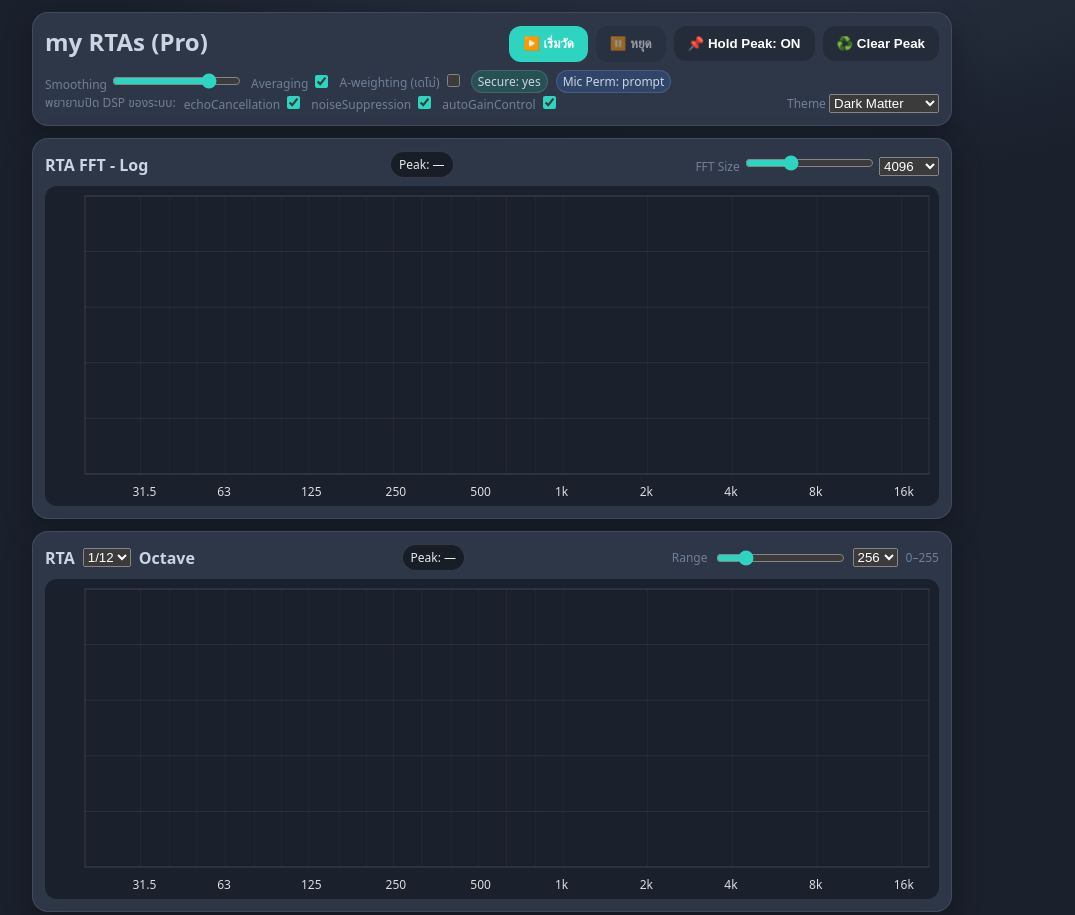
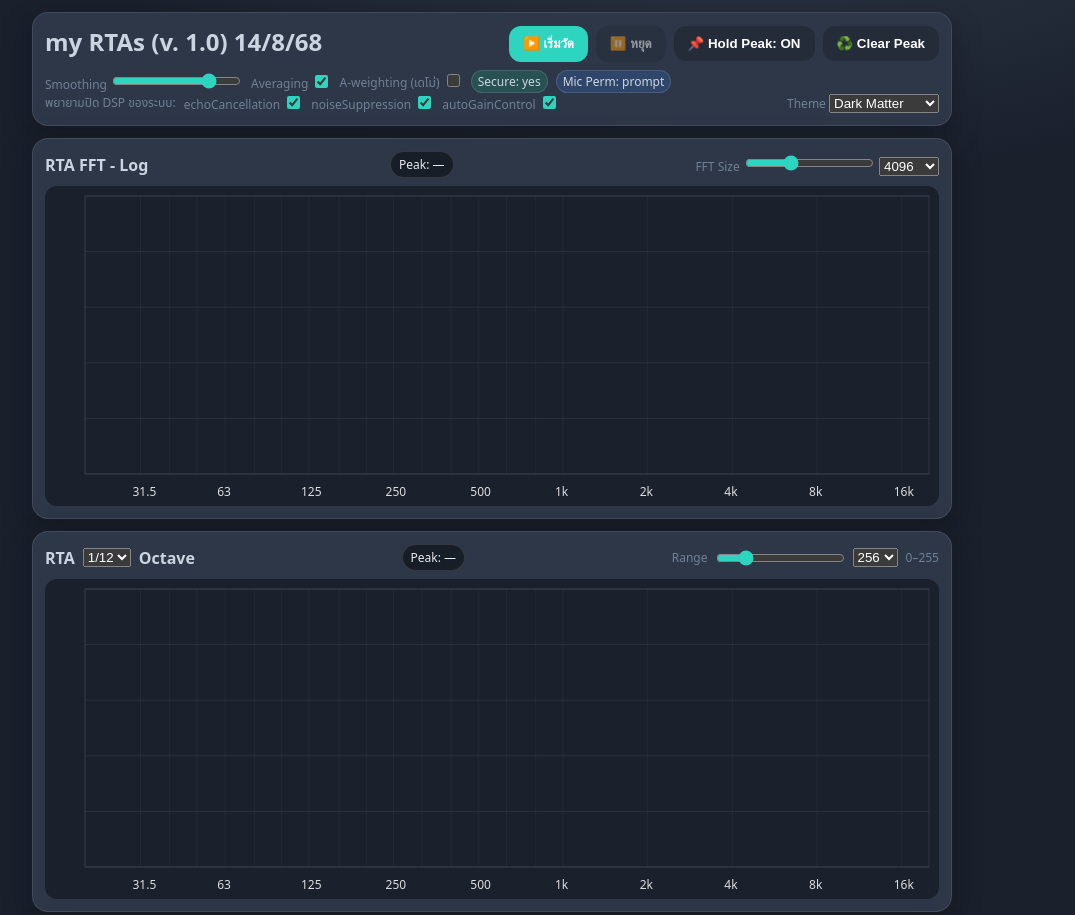
Before and after one commit to Tar4AI/beta, a plain HTML site: page index.html in a window 1280 px wide. Shown: the top 915 px of the page, without its empty margins (148-1223 px from the left). Drawn offline with Linux system fonts and the light colour scheme.

Commit message:
เพิ่มกำกับเวลา

```diff
--- a/index.html
+++ b/index.html
@@ -127,7 +127,7 @@
 
     <div class="card">
       <div class="row" style="justify-content:space-between;align-items:center;">
-        <h2 style="margin:0 0 4px 0">my RTAs (Pro)</h2>
+        <h2 style="margin:0 0 4px 0">my RTAs (v. 1.0) 14/8/68</h2>
         <div class="row">
           <button id="btnStart">▶️ เริ่มวัด</button>
           <button id="btnStop" class="secondary" disabled>⏸️ หยุด</button>
```
